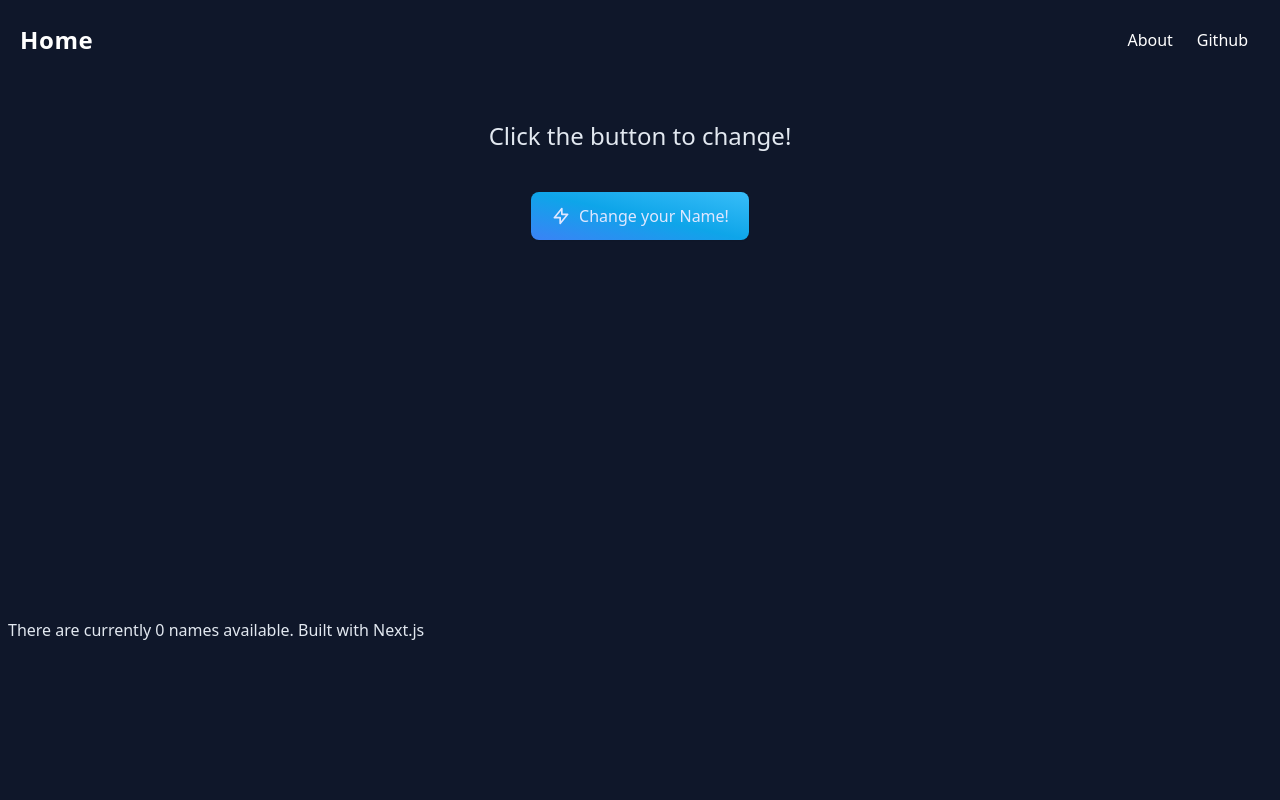
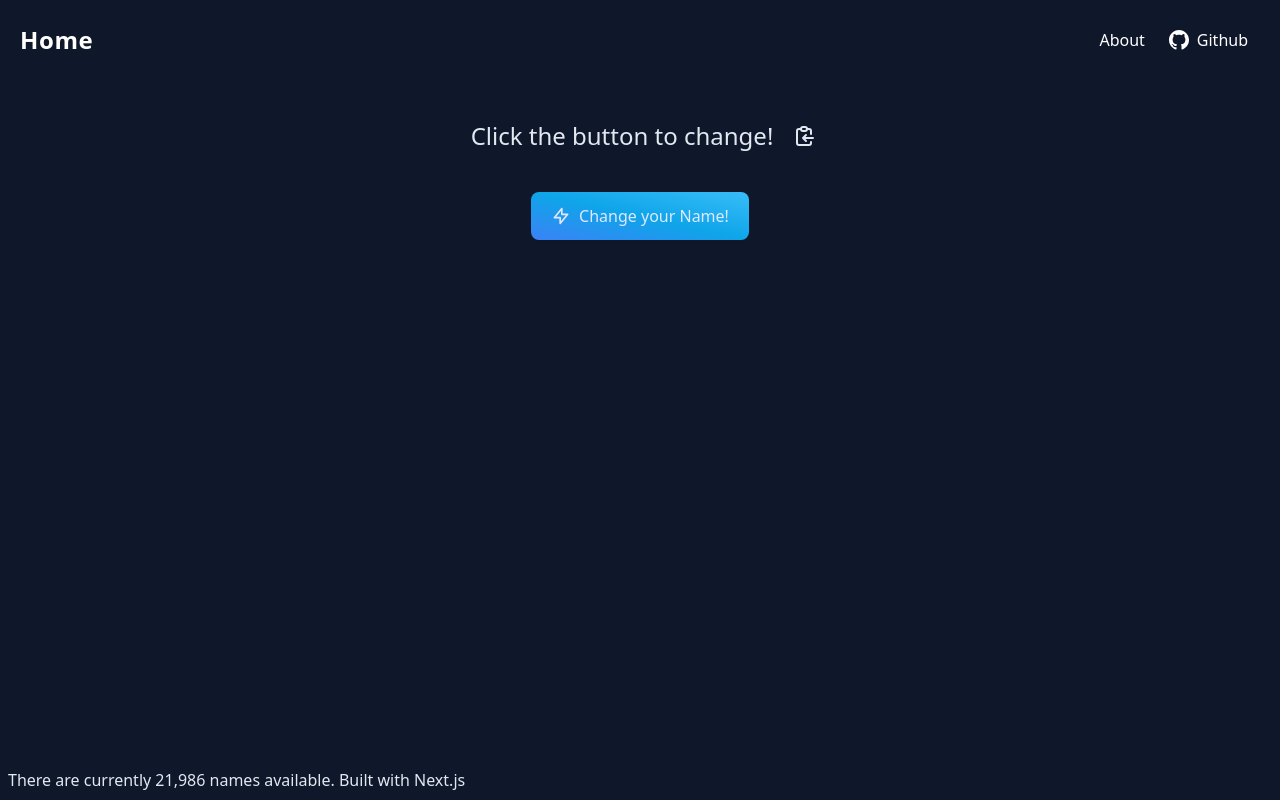
Before and after one commit to jsox8/next-namer, a Next.js app: page / in a window 1280 px wide. Built offline with nearby package versions, Linux system fonts and the light colour scheme; no server answers.

Commit message:
Add Copy to Clipboard & Add Github SVG to Link

```diff
--- a/package.json
+++ b/package.json
@@ -16,6 +16,7 @@
     "next": "13.2.4",
     "react": "18.2.0",
     "react-dom": "18.2.0",
+    "react-toastify": "^9.1.2",
     "typescript": "5.0.2"
   },
   "devDependencies": {
--- a/src/components/Navbar.tsx
+++ b/src/components/Navbar.tsx
@@ -26,6 +26,18 @@
 							href={'https://github.com/maxx-em/next-namer'}
 							className="lg:inline-flex lg:w-auto w-full px-3 py-2 text-white font-normal items-center justify-center"
 						>
+							<svg
+								className="w-5 h-5 mr-2"
+								xmlns="http://www.w3.org/2000/svg"
+								width="24"
+								height="24"
+								viewBox="0 0 24 24"
+							>
+								<path
+									fill="#FFFFFF"
+									d="M12 0c-6.626 0-12 5.373-12 12 0 5.302 3.438 9.8 8.207 11.387.599.111.793-.261.793-.577v-2.234c-3.338.726-4.033-1.416-4.033-1.416-.546-1.387-1.333-1.756-1.333-1.756-1.089-.745.083-.729.083-.729 1.205.084 1.839 1.237 1.839 1.237 1.07 1.834 2.807 1.304 3.492.997.107-.775.418-1.305.762-1.604-2.665-.305-5.467-1.334-5.467-5.931 0-1.311.469-2.381 1.236-3.221-.124-.303-.535-1.524.117-3.176 0 0 1.008-.322 3.301 1.23.957-.266 1.983-.399 3.003-.404 1.02.005 2.047.138 3.006.404 2.291-1.552 3.297-1.23 3.297-1.23.653 1.653.242 2.874.118 3.176.77.84 1.235 1.911 1.235 3.221 0 4.609-2.807 5.624-5.479 5.921.43.372.823 1.102.823 2.222v3.293c0 .319.192.694.801.576 4.765-1.589 8.199-6.086 8.199-11.386 0-6.627-5.373-12-12-12z"
+								/>
+							</svg>
 							Github
 						</Link>
 					</div>
--- a/src/pages/index.tsx
+++ b/src/pages/index.tsx
@@ -1,4 +1,6 @@
 import { useState } from 'react';
+import { ToastContainer, toast } from 'react-toastify';
+import 'react-toastify/dist/ReactToastify.css';
 import Navbar from '@/components/Navbar';
 import ButtonGradient from '@/components/UI/ButtonGradient';
 
@@ -11,7 +13,7 @@
 
 	async function FetchNewName() {
 		const res: { first_name: string; last_name: string } = await (
-			await fetch(`${PRODUCTION_URL}/api/names/add`)
+			await fetch(`${DEVELOPMENT_URL}/api/names/add`)
 		).json();
 
 		changeName([res.first_name, res.last_name]);
@@ -20,13 +22,32 @@
 	async function getNamesLength() {
 		try {
 			const res = await (
-				await fetch(`${PRODUCTION_URL}/api/names/length`)
+				await fetch(`${DEVELOPMENT_URL}/api/names/length`)
 			).json();
 
 			setLength(res.length);
 		} catch (error) {
 			console.log(error);
 		}
+	}
+
+	function CopyName() {
+		if (name.length === 0) {
+			console.log('Here nono');
+			toast.warning('Generate a Name First!', {
+				position: toast.POSITION.BOTTOM_RIGHT,
+			});
+			return;
+		}
+
+		console.log('Here yes!');
+		navigator.clipboard.writeText(
+			name.length !== 0 ? `${name[0]} ${name[1]}` : ''
+		);
+
+		toast.success('Copied to Clipboard!', {
+			position: toast.POSITION.BOTTOM_RIGHT,
+		});
 	}
 
 	getNamesLength();
@@ -40,6 +61,21 @@
 						? `${name[0]} ${name[1]}`
 						: 'Click the button to change!'}
 				</h2>
+				<svg
+					xmlns="http://www.w3.org/2000/svg"
+					className="mt-6 mr-3 h-6 w-6 shadow-mdactive:translate-y-1 hover:cursor-pointer"
+					fill="none"
+					viewBox="0 0 24 24"
+					stroke="currentColor"
+					strokeWidth={2}
+					onClick={CopyName}
+				>
+					<path
+						strokeLinecap="round"
+						strokeLinejoin="round"
+						d="M8 5H6a2 2 0 00-2 2v12a2 2 0 002 2h10a2 2 0 002-2v-1M8 5a2 2 0 002 2h2a2 2 0 002-2M8 5a2 2 0 012-2h2a2 2 0 012 2m0 0h2a2 2 0 012 2v3m2 4H10m0 0l3-3m-3 3l3 3"
+					/>
+				</svg>
 			</div>
 			<div className="flex justify-center">
 				{/* <button
@@ -53,12 +89,8 @@
 			<footer className="fixed bottom-0 px-2 py-2">
 				{`There are currently ${length} names available.`} Built with
 				<a href="https://nextjs.org/"> Next.js</a>
-				<a href="https://github.com/maxx-em/next-namer">
-					<svg>
-						<use xlinkHref="/github-mark.svg" />
-					</svg>
-				</a>
 			</footer>
+			<ToastContainer />
 		</>
 	);
 }
```
Also changed, not shown: 1 other file (tests, documents, lock files or other folders).
